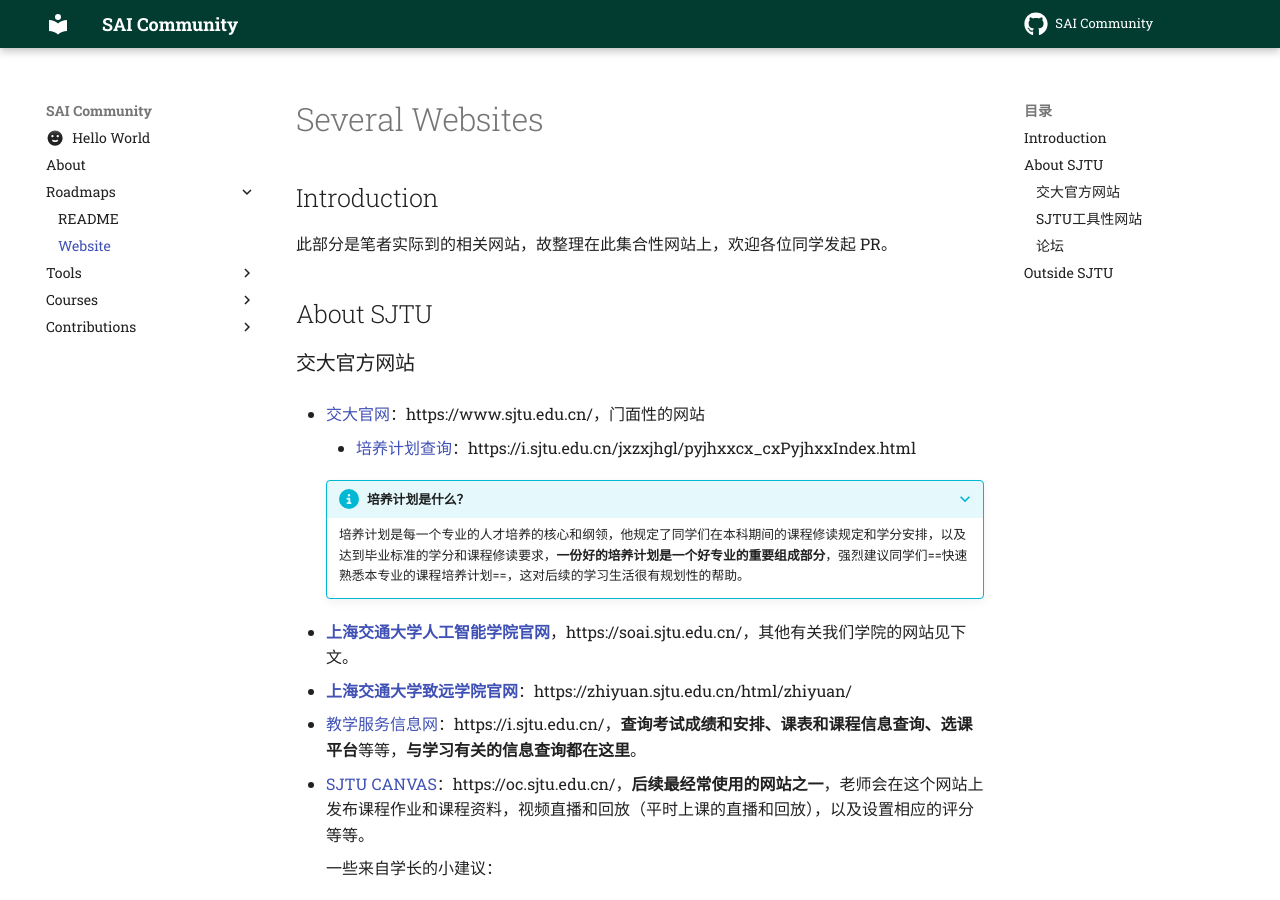
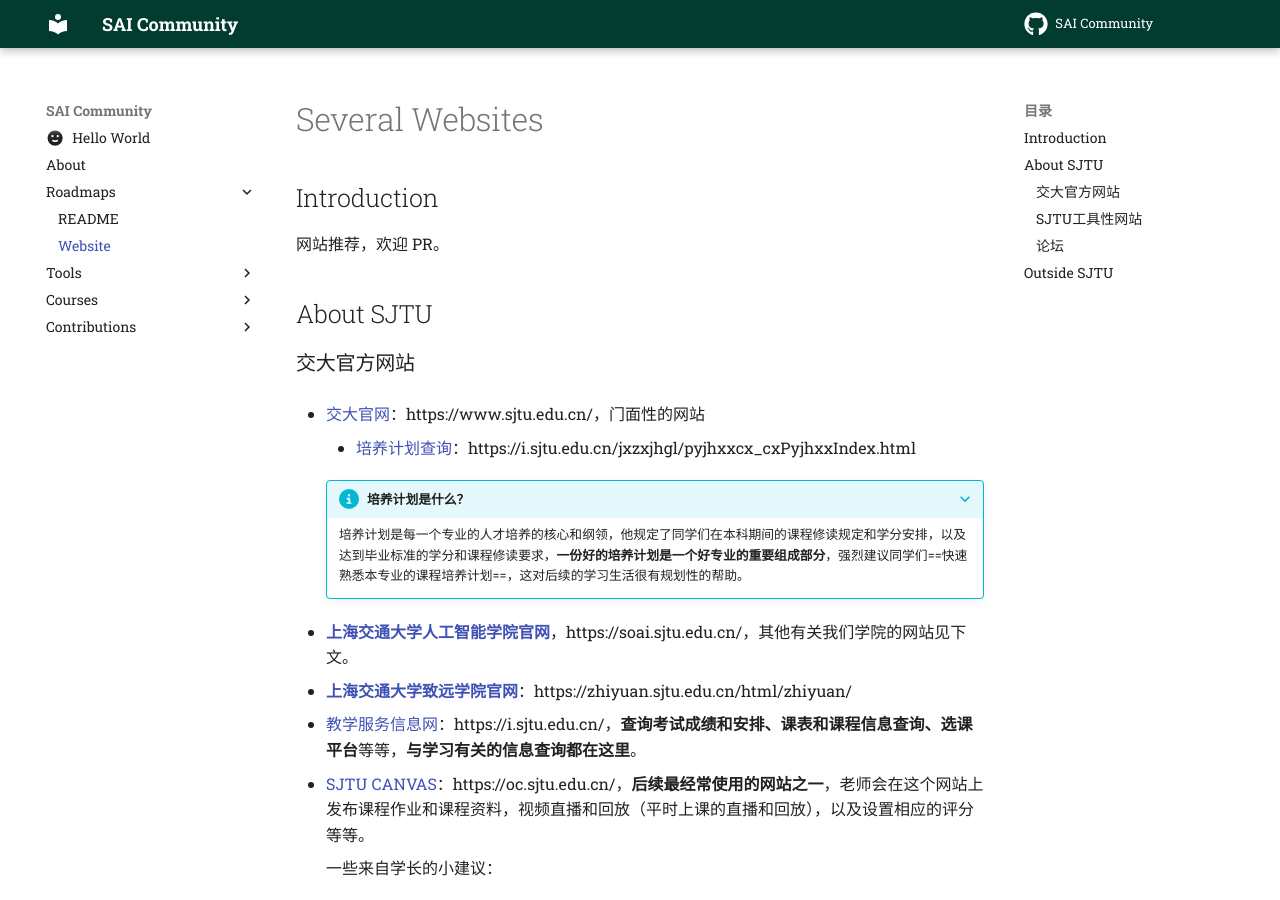
Before and after one commit to SJTU-SAI/SAI-Community, an MkDocs documentation site: the page built from docs/roadmaps/website-recommend.md, in a window 1280 px wide and 900 px high. Built offline with MkDocs 1.6.1 and Material for MkDocs 9.7.7, drawn with Linux system fonts in a browser that asks for light colours; comment, search, counter and statistics services are not loaded.

Commit message:
fix: fix typo

```diff
--- a/docs/roadmaps/website-recommend.md
+++ b/docs/roadmaps/website-recommend.md
@@ -2,7 +2,7 @@
 
 ## Introduction
 
-此部分是笔者实际到的相关网站，故整理在此集合性网站上，欢迎各位同学发起 PR。
+网站推荐，欢迎 PR。
 
 ## About SJTU
 
```
